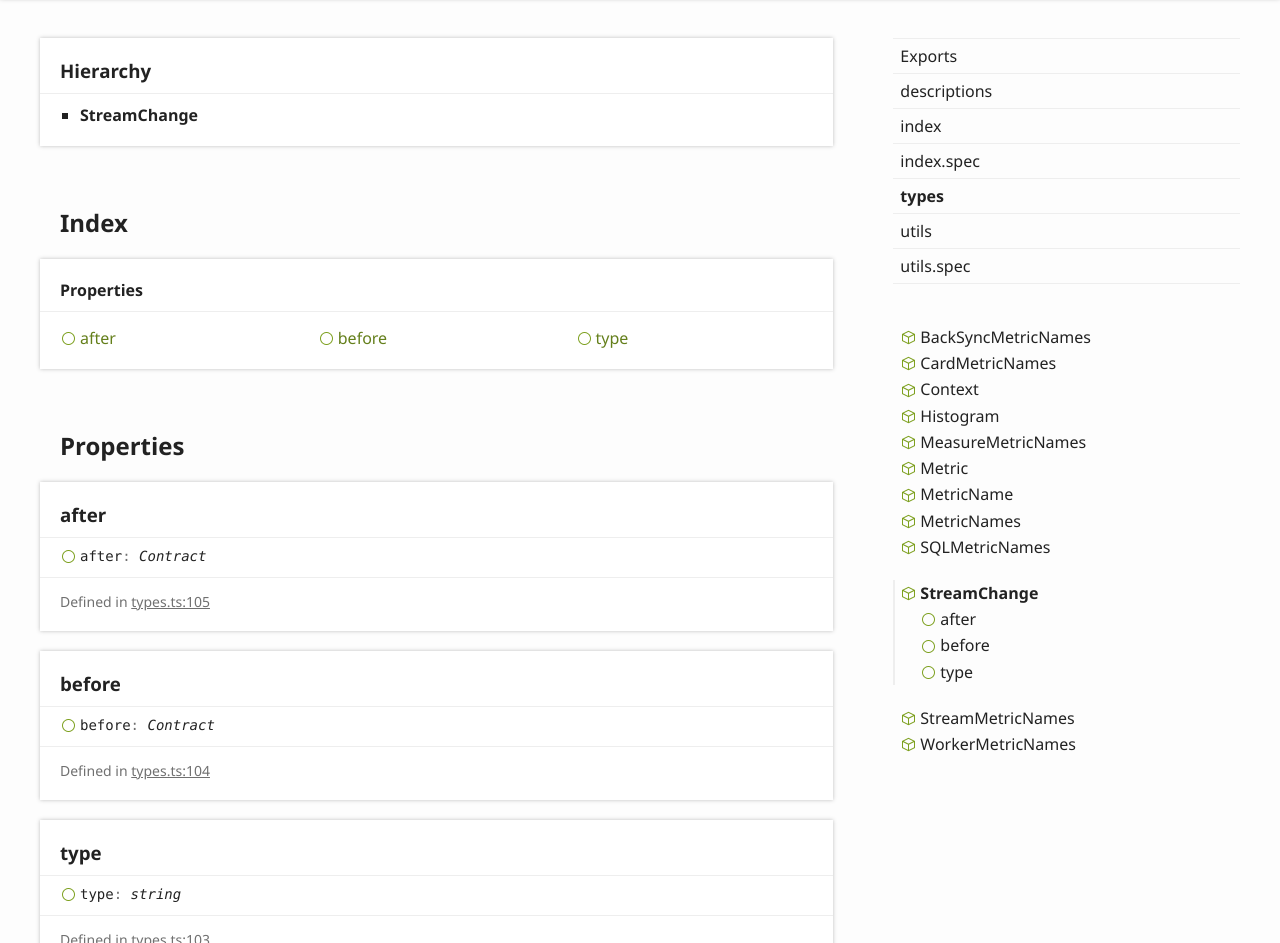
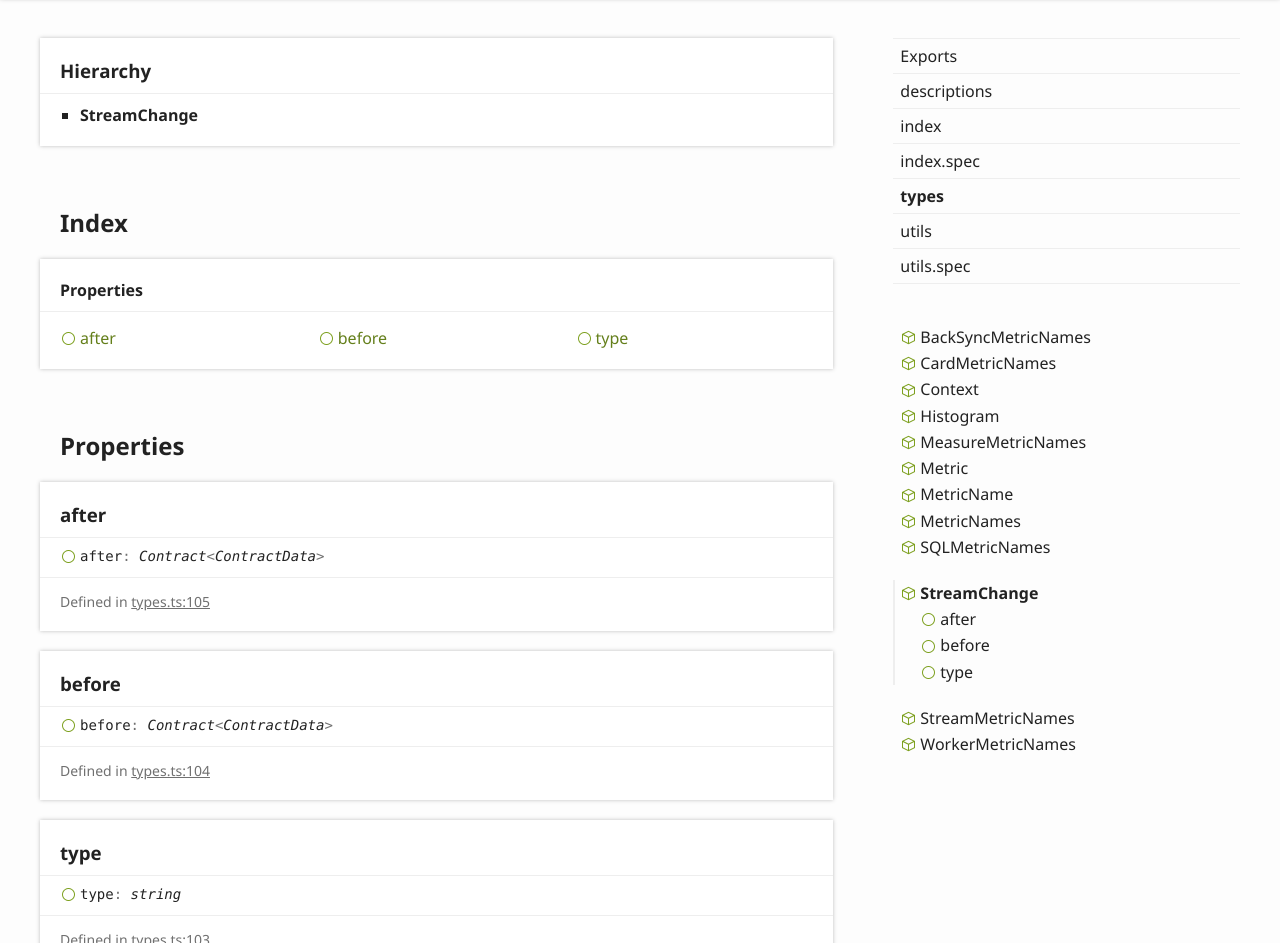
Before and after one commit to product-os/jellyfish-metrics, a plain HTML site: page interfaces/types.streamchange.html in a window 1280 px wide. Shown: the part 157-1100 px from the top of the page. Drawn offline with Linux system fonts and the light colour scheme.

Commit message:
deploy: a9453e0fee0ca747afabddd0a6a27425e671ae47

```diff
--- a/interfaces/types.streamchange.html
+++ b/interfaces/types.streamchange.html
@@ -94,7 +94,7 @@
 				<section class="tsd-panel tsd-member tsd-kind-property tsd-parent-kind-interface">
 					<a name="after" class="tsd-anchor"></a>
 					<h3>after</h3>
-					<div class="tsd-signature tsd-kind-icon">after<span class="tsd-signature-symbol">:</span> <span class="tsd-signature-type">Contract</span></div>
+					<div class="tsd-signature tsd-kind-icon">after<span class="tsd-signature-symbol">:</span> <span class="tsd-signature-type">Contract</span><span class="tsd-signature-symbol">&lt;</span><span class="tsd-signature-type">ContractData</span><span class="tsd-signature-symbol">&gt;</span></div>
 					<aside class="tsd-sources">
 						<ul>
 							<li>Defined in <a href="https://github.com/product-os/jellyfish-metrics/blob/master/lib/types.ts#L105">types.ts:105</a></li>
@@ -104,7 +104,7 @@
 				<section class="tsd-panel tsd-member tsd-kind-property tsd-parent-kind-interface">
 					<a name="before" class="tsd-anchor"></a>
 					<h3>before</h3>
-					<div class="tsd-signature tsd-kind-icon">before<span class="tsd-signature-symbol">:</span> <span class="tsd-signature-type">Contract</span></div>
+					<div class="tsd-signature tsd-kind-icon">before<span class="tsd-signature-symbol">:</span> <span class="tsd-signature-type">Contract</span><span class="tsd-signature-symbol">&lt;</span><span class="tsd-signature-type">ContractData</span><span class="tsd-signature-symbol">&gt;</span></div>
 					<aside class="tsd-sources">
 						<ul>
 							<li>Defined in <a href="https://github.com/product-os/jellyfish-metrics/blob/master/lib/types.ts#L104">types.ts:104</a></li>
```
